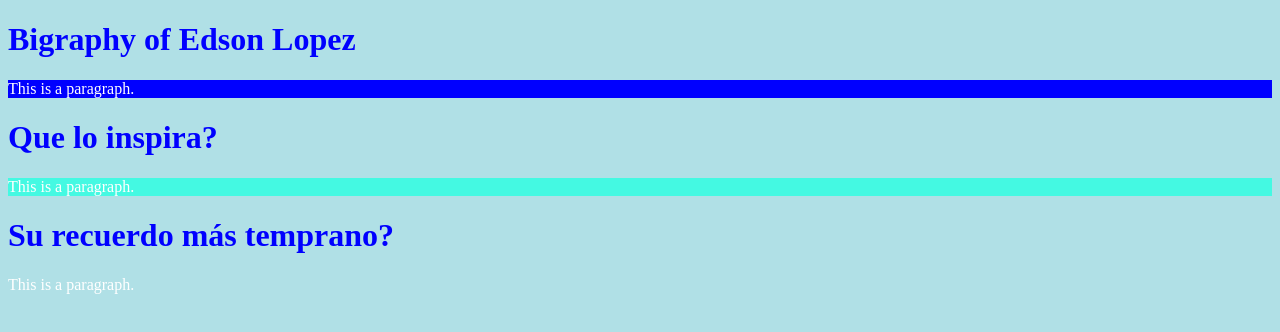
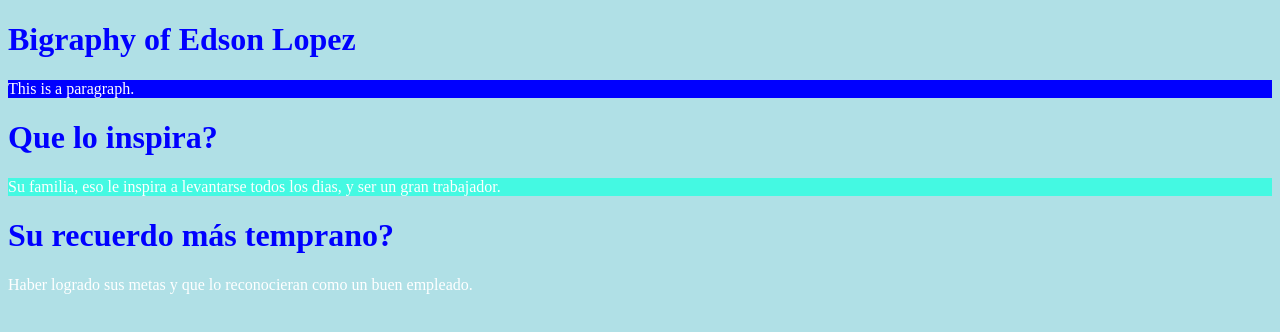
Before and after one commit to fbobadilla15/biografiaAIS, a plain HTML site: page index.html in a window 1280 px wide. Drawn offline with Linux system fonts and the light colour scheme.

Commit message:
Update index.html

```diff
--- a/index.html
+++ b/index.html
@@ -14,10 +14,10 @@ p    {color: white;}
 
 
 <h1>Que lo inspira?</h1>
-<p style="background-color:#44F9E2;">This is a paragraph.</p>
+<p style="background-color:#44F9E2;">Su familia, eso le inspira a levantarse todos los dias, y ser un gran trabajador.</p>
 
 <h1>Su recuerdo más temprano?</h1>
-<p>This is a paragraph.</p>
+<p>Haber logrado sus metas y que lo reconocieran como un buen empleado.</p>
 
 
 </body>
```
